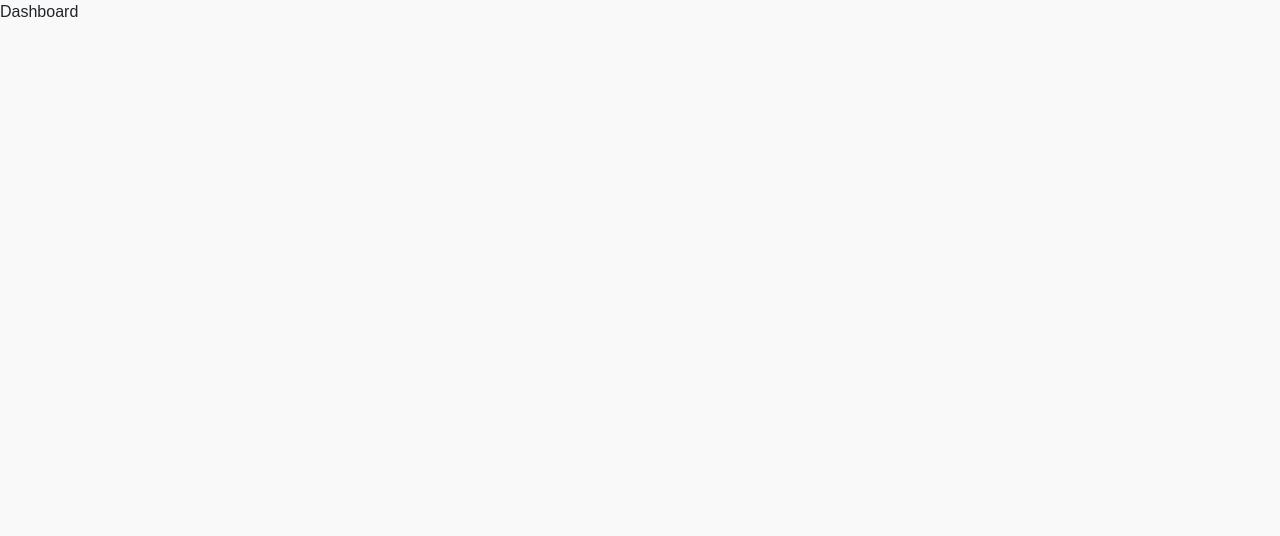
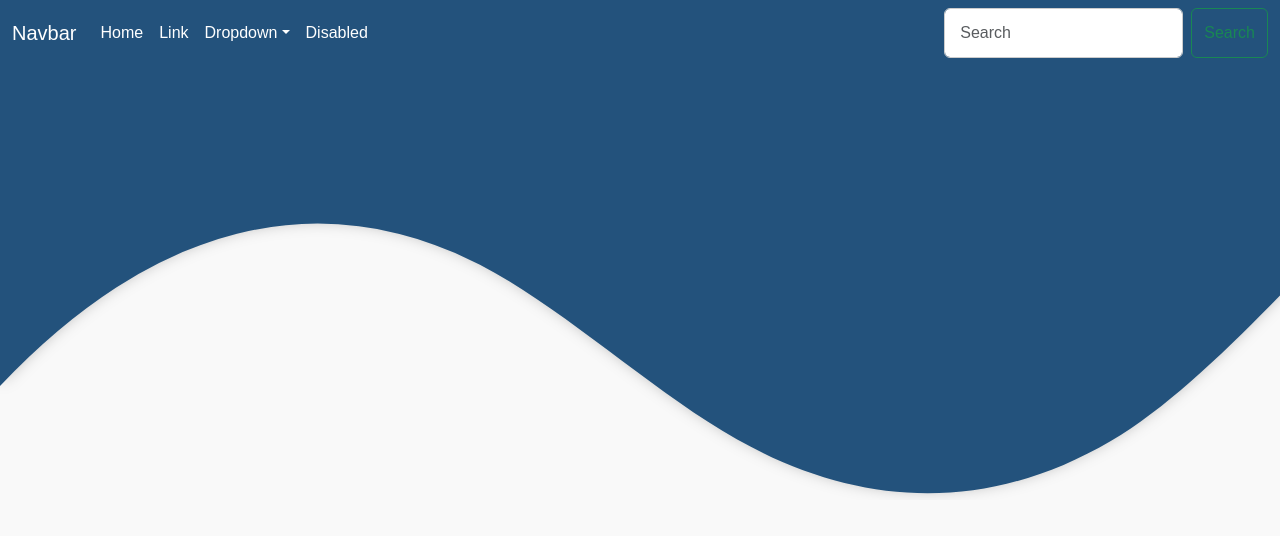
Before and after one commit to devtescode/Frontend-StepBoutique, a React (Vite) app: page /db in a window 1280 px wide. Shown: the top 536 px of the page. Built offline with nearby package versions, Linux system fonts and the light colour scheme.

Commit message:
Front-end_StepBoutique login page

```diff
--- a/src/App.jsx
+++ b/src/App.jsx
@@ -5,7 +5,8 @@ import Notfound from './components/Notfound-page/Notfound'
 import Signup from './components/Signup-page/Signup'
 import Login from './components/Login-page/Login'
 import Dashboard from './components/Dashboard-page/Dashboard'
-import Loader from './components/Loader-page/Loader'
+import Navbar from './components/Navbar-page/Navbar'
+
 
 function App() {
 
@@ -17,7 +18,7 @@ function App() {
         <Route path='/signup' element={<Signup/>}/>
         <Route path='/login' element={<Login/>}/>
         <Route path='/db' element={<Dashboard/>}/>
-        <Route path='/load' element={<Loader/>}/>
+        <Route path='/navbar' element={<Navbar/>}/>
         <Route path='*' element={<Notfound/>}/>
       </Routes>
     </>
--- a/src/components/Dashboard-page/Dashboard.jsx
+++ b/src/components/Dashboard-page/Dashboard.jsx
@@ -1,9 +1,48 @@
 import React from 'react'
+import Navbar from '../Navbar-page/Navbar'
+import "./Dashboard.css"
 
 const Dashboard = () => {
     return (
         <>
-            <div>Dashboard</div>
+            <Navbar />
+
+            <nav class="navbar navbar-expand-lg ">
+                <div class="container-fluid">
+                    <a class="navbar-brand text-white" href="#">Navbar</a>
+                    <button class="navbar-toggler" type="button" data-bs-toggle="collapse" data-bs-target="#navbarSupportedContent" aria-controls="navbarSupportedContent" aria-expanded="false" aria-label="Toggle navigation">
+                        <span class="navbar-toggler-icon"></span>
+                    </button>
+                    <div class="collapse navbar-collapse " id="navbarSupportedContent">
+                        <ul class="navbar-nav me-auto mb-2 mb-lg-0 ">
+                            <li class="nav-item ">
+                                <a class="nav-link active text-white" aria-current="page" href="#">Home</a>
+                            </li>
+                            <li class="nav-item">
+                                <a class="nav-link text-white" href="#">Link</a>
+                            </li>
+                            <li class="nav-item dropdown">
+                                <a class="nav-link dropdown-toggle text-white" href="#" role="button" data-bs-toggle="dropdown" aria-expanded="false">
+                                    Dropdown
+                                </a>
+                                <ul class="dropdown-menu">
+                                    <li><a class="dropdown-item" href="#">Action</a></li>
+                                    <li><a class="dropdown-item" href="#">Another action</a></li>
+                                    <li><hr class="dropdown-divider"/></li>
+                                    <li><a class="dropdown-item" href="#">Something else here</a></li>
+                                </ul>
+                            </li>
+                            <li class="nav-item">
+                                <a class="nav-link disabled text-white" aria-disabled="true">Disabled</a>
+                            </li>
+                        </ul>
+                    </div>
+                        <div class="d-flex" role="search">
+                            <input class="form-control me-2" type="search" placeholder="Search" aria-label="Search" />
+                            <button class="btn btn-outline-success" type="submit">Search</button>
+                        </div>
+                </div>
+            </nav>
         </>
     )
 }
--- a/src/components/Loader-page/Loader.css
+++ b/src/components/Loader-page/Loader.css
@@ -13,7 +13,7 @@
     text-align: center;
     justify-content: center;
 }
-svg {
+.svgloader {
     width: 7em;
     transform-origin: center;
     animation: rotate4 2s linear infinite;
--- a/src/components/Loader-page/Loader.jsx
+++ b/src/components/Loader-page/Loader.jsx
@@ -6,7 +6,7 @@ const Loader = () => {
             <div className='loader_container'>
                 <div style={{alignItems:"center"}} className='d-flex text-center justify-content-center  w-100'>
 
-                <svg viewBox="25 25 50 50">
+                <svg viewBox="25 25 50 50" className='svgloader'>
                     <circle r="20" cy="50" cx="50"></circle>
                 </svg>
                 </div>
--- /dev/null
+++ b/src/components/Navbar-page/Navbar.css
@@ -0,0 +1,27 @@
+.custom-shape-divider-bottom-1725966403 {
+
+    width: 100%;
+    overflow: hidden;
+    line-height: 0;
+    position: absolute;
+    /* border: 2px solid; */
+    /* background-color: #23527c; */
+    /* bottom: 0; */
+    top: 0;
+    z-index: -1;
+}
+
+.custom-shape-divider-bottom-1725966403 svg {
+    position: relative;
+    display: block;
+    width: calc(130% + 10%);
+    height: 113px;
+    transform: rotateX(180deg);
+    height: 500px ;
+    filter: drop-shadow(0 4px 8px rgba(0, 0, 0, 0.3));
+
+}
+
+.custom-shape-divider-bottom-1725966403 .shape-fill {
+    fill: #23527c;
+}
--- /dev/null
+++ b/src/components/Navbar-page/Navbar.jsx
@@ -0,0 +1,16 @@
+import React from 'react'
+import "./Navbar.css"
+
+const Navbar = () => {
+    return (
+        <>
+            <div class="custom-shape-divider-bottom-1725966403">
+                <svg data-name="Layer 1" xmlns="http://www.w3.org/2000/svg" viewBox="0 0 1200 120" preserveAspectRatio="none">
+                    <path d="M985.66,92.83C906.67,72,823.78,31,743.84,14.19c-82.26-17.34-168.06-16.33-250.45.39-57.84,11.73-114,31.07-172,41.86A600.21,600.21,0,0,1,0,27.35V120H1200V95.8C1132.19,118.92,1055.71,111.31,985.66,92.83Z" class="shape-fill"></path>
+                </svg>
+            </div>
+        </>
+    )
+}
+
+export default Navbar
--- a/src/index.css
+++ b/src/index.css
@@ -2,4 +2,5 @@
   padding: 0;
   margin: 0;
   box-sizing: border-box;
+
 }
```
Also changed, not shown: src/components/Dashboard-page/Dashboard.css (added).
